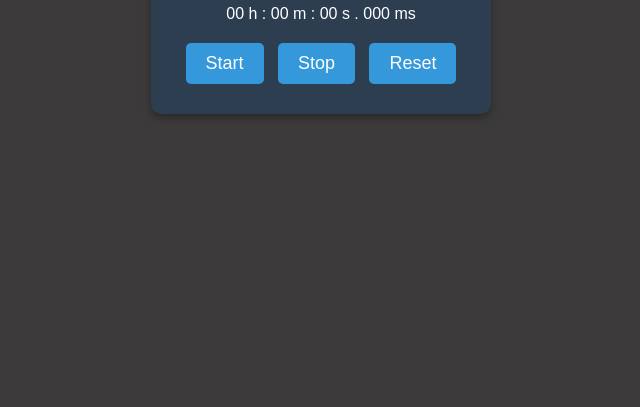
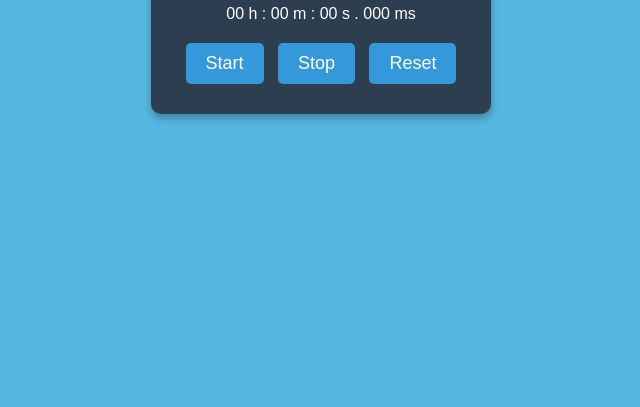
Before and after one commit to imayushshivam/stopwatch, a plain HTML site: page index.html in a window 1280 px wide. Shown: the part 409-816 px from the top of the page, without its empty margins (319-959 px from the left). Drawn offline with Linux system fonts and the light colour scheme.

Commit message:
final and completed

```diff
--- a/style.css
+++ b/style.css
@@ -1,5 +1,5 @@
 body {
-  background-color: #3c3a3a;
+  background-color: #0796d4ad;
   font-family: Arial, sans-serif;
 }
 
```
